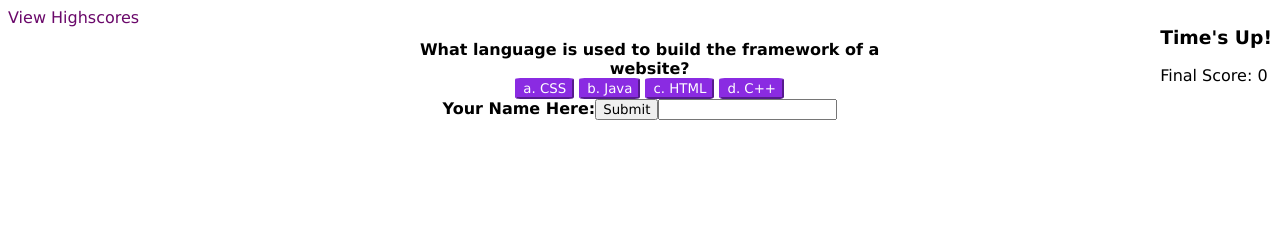
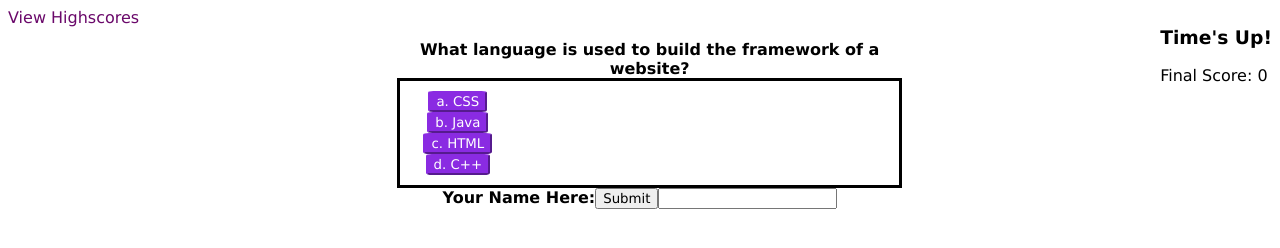
Before and after one commit to rtcottle/quiz-with-timer, a plain HTML site: page index.html in a window 1280 px wide. Both pictures are taken after a click on the button "Start Quiz". Drawn offline with Linux system fonts and the light colour scheme.

Commit message:
added CSS styles for buttons, answers for quiz, and comments.

```diff
--- a/index.html
+++ b/index.html
@@ -79,11 +79,12 @@
           <div id="answers5" class="hidden">
             <button class="true button">a. True</button>
             <button class="false button">b. False</button>
-
+          </div>
+          <div class="confirmation hidden">
+            <h4 id="wrong">Wrong!</h4>
+            <h4 id="correct">Correct!</h4>
           </div>
         </div>
-        <!-- TODO: add heading element and paragraph element as well as start button -->
-        <!-- TODO: possibly add multiple 'hidden' items with heading and answers.  -->
       </section>
       <!-- timer in the top-right corner  -->
       <section>
--- a/script.js
+++ b/script.js
@@ -41,7 +41,7 @@ function setTime() {
       sendMessage();
     }
     // this removes the quiz answers/questions when the timer runs out
-    if (!quizAnswers.class === hidden) {
+    if (!quizAnswers("class") === hidden) {
       quizAnswers.setAttribute("class", "hidden");
     }
     if (!quizQuestions.class === hidden) {
@@ -72,6 +72,10 @@ quizEl.addEventListener("click", function () {
   quizQuestions[0].setAttribute("class", "visible");
   quizAnswers[0].setAttribute("class", "visible");
   setTime();
+
+  quizEl.addEventListener("click", function () {
+    quizAnswers[0].setAttribute("click", "hidden");
+  });
 });
 
 // TODO: cycle through questions - - this through an event-listener then a for loop.
--- a/style.css
+++ b/style.css
@@ -62,3 +62,25 @@ footer {
 .button:hover {
   opacity: 70%;
 }
+
+.confirmation {
+  color: grey;
+  text-align: center;
+}
+
+.answers {
+  display: flex;
+  border: solid black;
+  padding: 10px;
+}
+
+/* #answers2,
+#answers3,
+#answers4,
+#answers5 */
+#answers1 {
+  display: block;
+  flex-basis: 6rem;
+  flex-direction: column;
+  justify-content: flex-start;
+}
```
